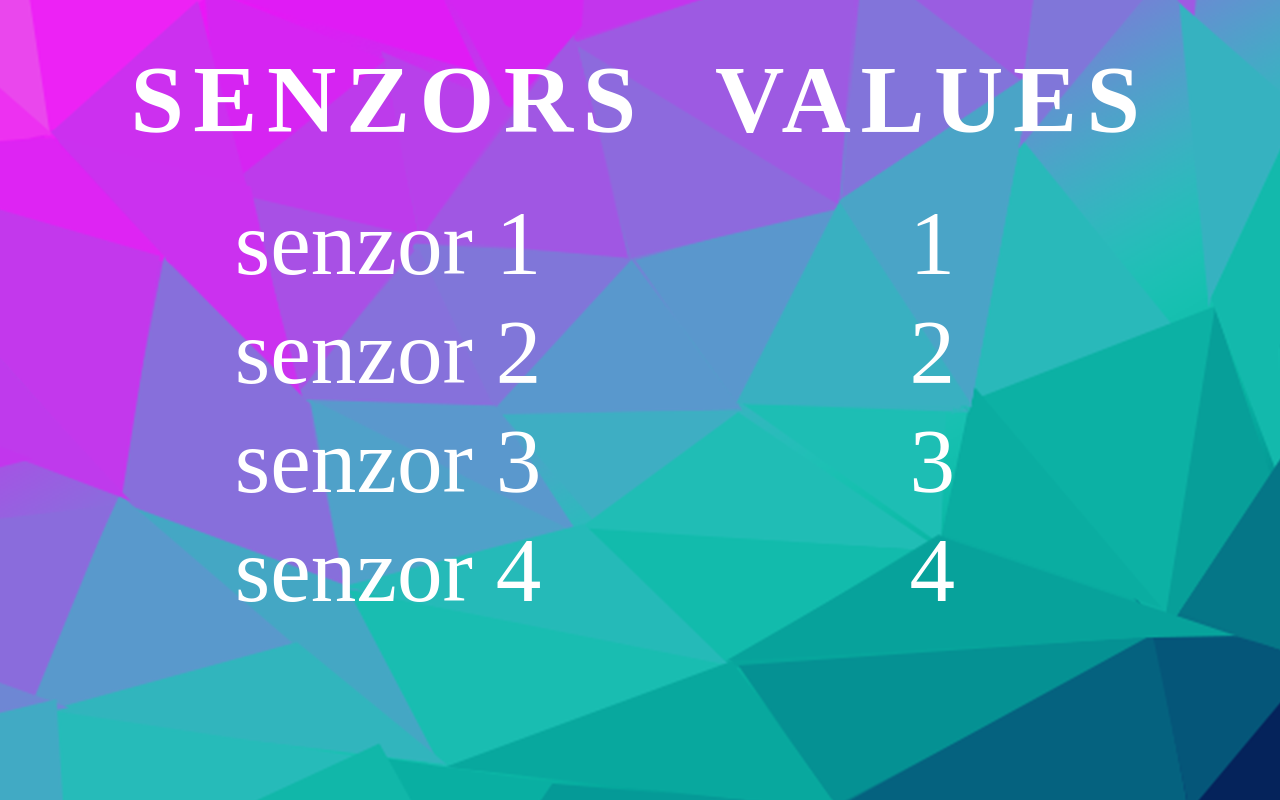
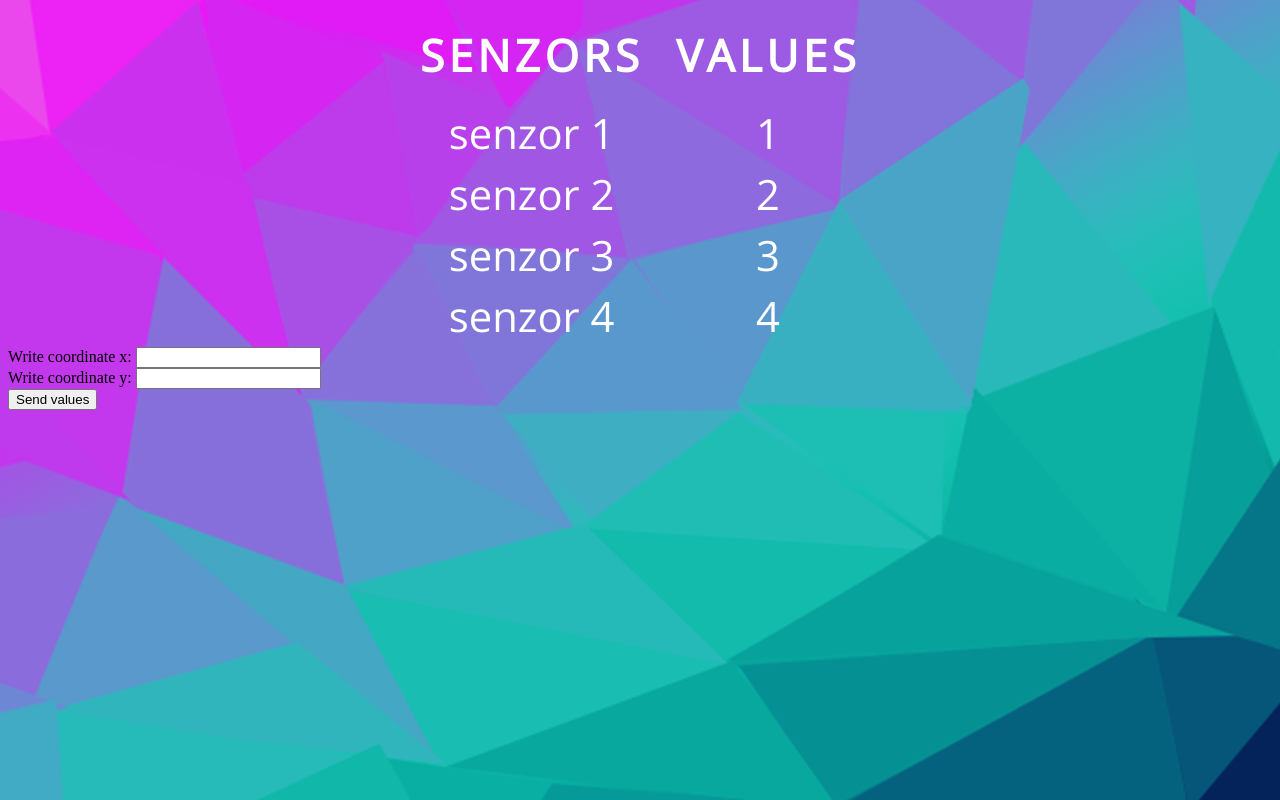
Before and after one commit to Mojzisovci/O-clean, a PHP site: page /index.html in a window 1280 px wide. Run offline with PHP 8.4, Linux system fonts and the light colour scheme.

Commit message:
beta 2.3

```diff
--- a/design.css
+++ b/design.css
@@ -2,11 +2,14 @@ table{
 		  text-align: center;
       color: white;
   		width: 35%;
-  		font-size: 6em;
+  		font-size: 44px;
       margin-left:auto;
       margin-right:auto;
       width: 400px;
       height: 220px;
+      font-family: "Open Sans";
+
+
 }
 
 body{
@@ -17,15 +20,13 @@ body{
 }
 
 td{
-  //background-color:  #B404AE;
 	font-size: .95em;x
-	border: 1px solid #ddd;
+	border: 1px ;
 
 
 }
 
 th{
-	  //background-color: #8A0829;
 	  padding: .625em;
   	text-align: center;
   	padding: .35em;
--- a/index.html
+++ b/index.html
@@ -9,6 +9,7 @@
     <title>Hackathon</title>
     <script src="script.js"></script>
     <link rel="stylesheet" type="text/css" href="design.css">
+    <link rel="stylesheet" type="text/css" href="//fonts.googleapis.com/css?family=Open+Sans" />
 </head>
 <body>
 <div>
@@ -19,6 +20,21 @@
         <tr><td class="sensor r">senzor 3</td><td class="senzor-data r" id="3">v3</td></tr>
         <tr><td class="sensor r">senzor 4</td><td class="senzor-data r" id="4">v4</td></tr>
     </table>
+
+<form method="post">
+  <div>
+    <label for="say">Write coordinate x: </label>
+    <input name="coo" id="x">
+  </div>
+  <div>
+    <label for="to">Write coordinate y: </label>
+    <input name="coo" id="y">
+  </div>
+  <div>
+    <button type="submit">Send values</button>
+  </div>
+</form>
+
 </div>
 </body>
 </html>
```
Also changed, not shown: java.js (added).
